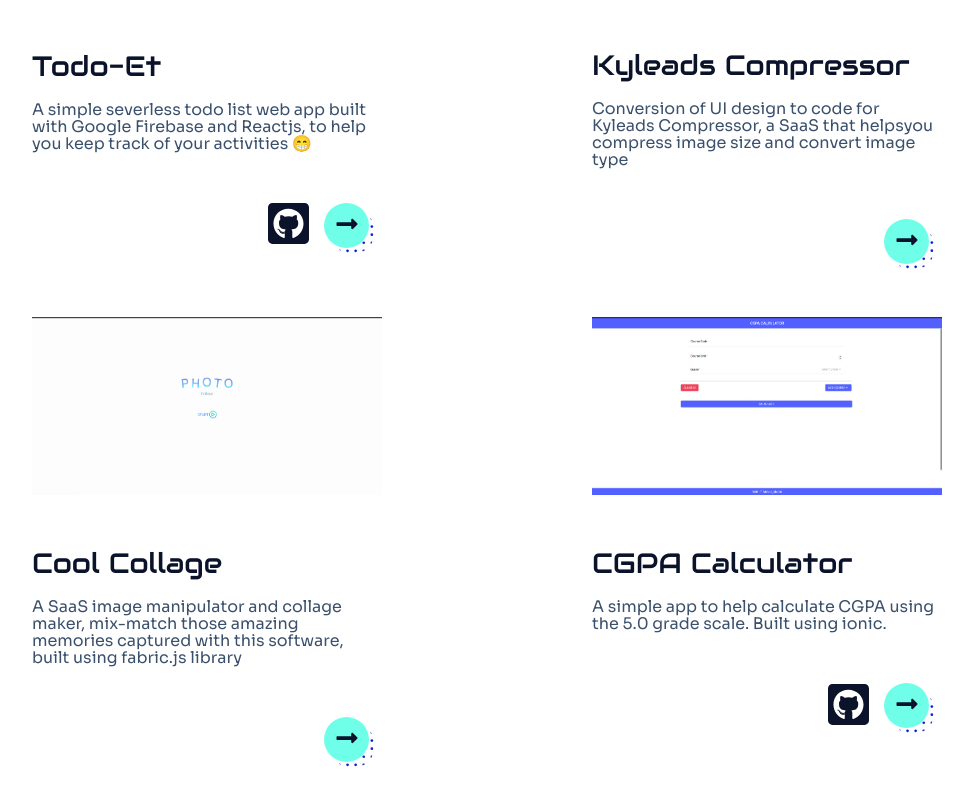
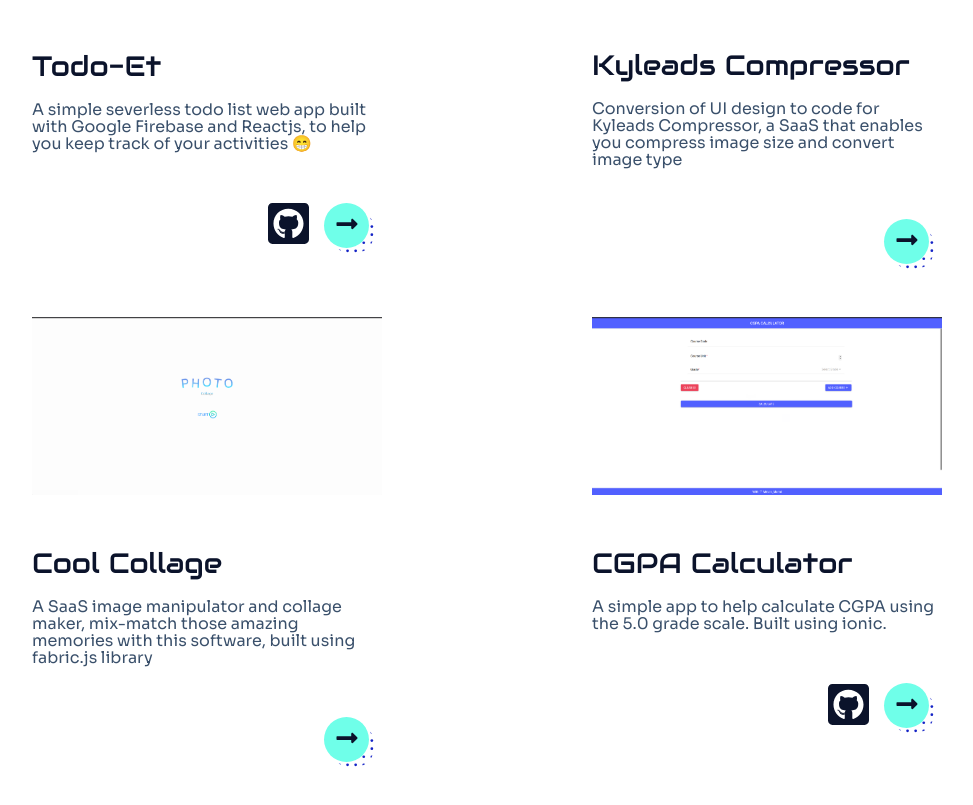
Before and after one commit to MelvinManni/portfolio-v3, a React (Create React App) app: page / in a window 1280 px wide. Shown: the part 2757-3562 px from the top of the page, without its empty margins (153-1126 px from the left). Built offline with nearby package versions, Linux system fonts and the light colour scheme.

Commit message:
fixes for variable

```diff
--- a/src/components/variables.js
+++ b/src/components/variables.js
@@ -30,14 +30,14 @@ export const projects = [
 
   {
     title: "Kyleads Compressor",
-    description: "Conversion of UI design to code for Kyleads Compressor, a SaaS that helpsyou compress image size and convert image type",
+    description: "Conversion of UI design to code for Kyleads Compressor, a SaaS that enables you compress image size and convert image type",
     link: "https://www.kyleads.com/compress-image/",
     img: kyleads,
   },
 
   {
     title: "Cool Collage",
-    description: "A SaaS image manipulator and collage maker, mix-match those amazing memories captured with this software, built using fabric.js library",
+    description: "A SaaS image manipulator and collage maker, mix-match those amazing memories with this software, built using fabric.js library",
     link: "https://cool-collage.netlify.app/",
     img: coolCollage,
   },
```
